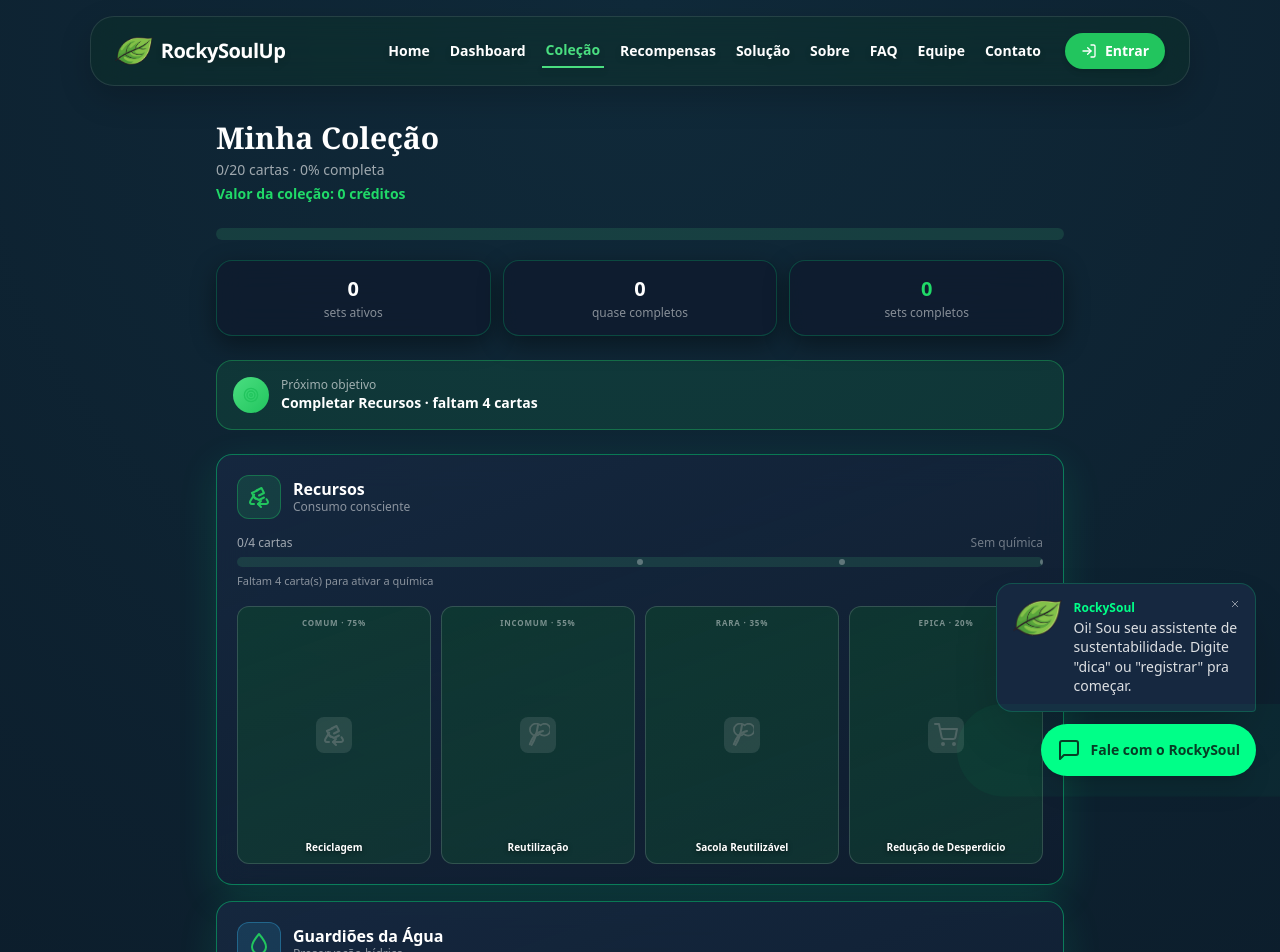
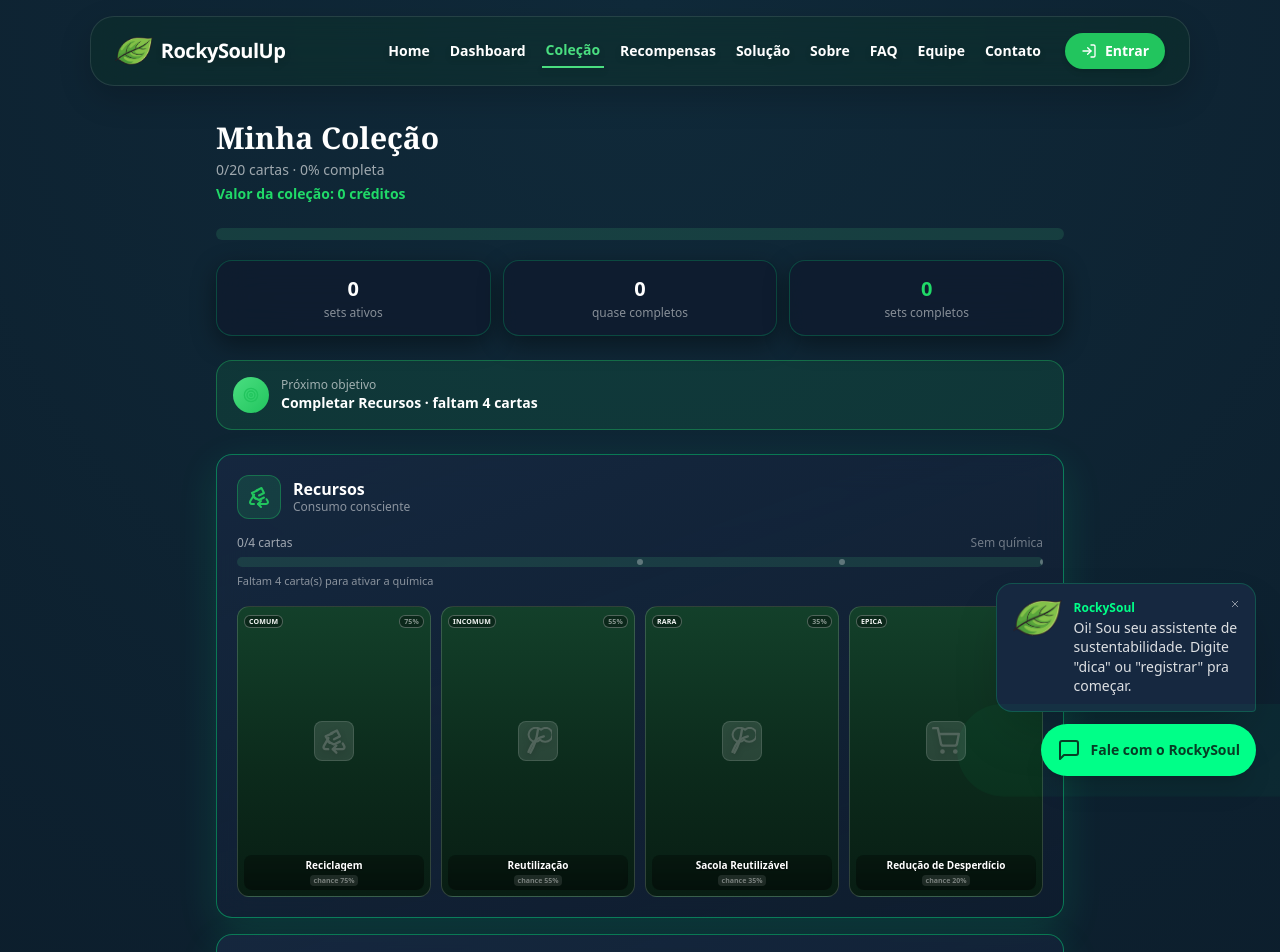
Before and after one commit to igorodriguesd/rockysoul-react, a React (Vite) app: page /colecao in a window 1280 px wide. Shown: the top 952 px of the page. Built offline with nearby package versions, Linux system fonts and the light colour scheme; the HTML template or start-up script is replaced by a standard one.

Commit message:
Deixa as cartinhas com cara de carta de futebol: fundo nas cores de cada raridade, brilho no foil, efeito legal quando passa o mouse e todas as informacoes direto na carta, sem precisar clicar pra abrir detalhe

```diff
--- a/src/components/CardItem.tsx
+++ b/src/components/CardItem.tsx
@@ -1,15 +1,6 @@
-import { useState } from 'react';
 import type { Carta } from '../types';
-import { CHANCE_DROP_POR_RARIDADE, getValorCarta } from '../data/cartas';
-import CardModal from './CardModal';
-
-const CORES_RARIDADE: Record<Carta['raridade'], string> = {
-  comum: '#9ca3af',
-  incomum: '#38bdf8',
-  rara: '#a66cff',
-  epica: '#f5c451',
-  lendaria: '#f59e0b',
-};
+import { CHANCE_DROP_POR_RARIDADE, getValorCarta, SETS_CARTAS } from '../data/cartas';
+import { getCardBackground, getCardLabel, getIniciaisSet, TIER } from '../data/cartasStyle';
 
 interface Props {
   carta: Carta;
@@ -19,66 +10,87 @@ interface Props {
 }
 
 export default function CardItem({ carta, bloqueada, ativa, foil = false }: Props) {
-  const [modalAberto, setModalAberto] = useState(false);
+  const set = SETS_CARTAS.find(s => s.id === carta.setId);
+  const tier = TIER[carta.raridade];
 
-  const corBorda = bloqueada ? 'rgba(255,255,255,0.15)' : foil ? '#fde68a' : CORES_RARIDADE[carta.raridade];
+  const corBorda = bloqueada ? 'rgba(255,255,255,0.16)' : foil ? '#ffe9a8' : tier.border;
   const glow = bloqueada
     ? 'none'
-    : foil
-      ? '0 0 22px rgba(250,204,21,0.75)'
     : ativa
-        ? '0 0 18px rgba(32,217,104,0.65)'
-        : '0 0 10px rgba(32,217,104,0.25)';
+      ? `0 0 16px rgba(32,217,104,0.6), 0 0 40px ${tier.glow}`
+      : `0 0 12px ${tier.glow}`;
 
   return (
-    <>
-      <button
-        type="button"
-        onClick={() => !bloqueada && setModalAberto(true)}
-        disabled={bloqueada}
-        className={`relative rounded-xl border p-2.5 flex flex-col items-center justify-between transition-all duration-300 w-full aspect-[3/4] ${
-          bloqueada ? 'cursor-not-allowed' : 'cursor-pointer hover:-translate-y-1 hover:brightness-110'
-        }`}
+    <div
+      className={`fut-card fut-hover ${foil ? 'fut-foil' : ''} relative rounded-xl border p-1.5 pt-2 flex flex-col items-center w-full aspect-[2/3]`}
       style={{
+        ['--fut-glow' as string]: glow === 'none' ? undefined : !ativa ? tier.glow : 'rgba(32,217,104,0.6)',
         borderColor: corBorda,
         boxShadow: glow,
         background: bloqueada
-            ? 'linear-gradient(160deg, rgba(11,74,44,0.5), rgba(18,89,54,0.35))'
-            : foil
-              ? 'linear-gradient(160deg, rgba(120,85,20,0.65), rgba(70,45,15,0.8))'
-              : 'linear-gradient(160deg, rgba(11,74,44,0.9), rgba(18,89,54,0.7))',
+          ? 'linear-gradient(180deg, #13402a 0%, #0c2b1c 55%, #081d13 100%)'
+          : getCardBackground(carta.raridade, foil),
       }}
-        aria-label={bloqueada ? `Carta bloqueada: ${carta.nome}` : carta.nome}
+      title={`${carta.nome}${foil ? ' · brilhante' : ''}`}
     >
-        {foil && (
-          <span className="absolute top-1 left-1 text-[11px]" title="Carta brilhante">✨</span>
-        )}
+      <div className="relative z-10 flex items-center justify-between w-full gap-1">
+        <span className="fut-chip rounded-md px-1 py-0.5 text-[7px] leading-none font-bold tracking-wide text-white/95">
+          {bloqueada ? carta.raridade.toUpperCase() : foil ? `✨ ${getCardLabel(carta)}` : getCardLabel(carta)}
+        </span>
         <span
-          className="text-[8px] uppercase tracking-widest font-semibold"
-          style={{ color: bloqueada ? 'rgba(255,255,255,0.45)' : foil ? '#fde68a' : CORES_RARIDADE[carta.raridade] }}
+          className="fut-chip rounded-md px-1 py-0.5 text-[7px] leading-none font-bold tracking-wide"
+          style={{ color: bloqueada ? 'rgba(255,255,255,0.5)' : tier.texto }}
         >
-          {bloqueada ? `${carta.raridade} · ${CHANCE_DROP_POR_RARIDADE[carta.raridade]}%` : carta.raridade}
+          {bloqueada ? `${CHANCE_DROP_POR_RARIDADE[carta.raridade]}%` : set ? getIniciaisSet(set.id) : ''}
         </span>
-        <span className="flex items-center justify-center w-9 h-9 rounded-lg" style={{ background: 'rgba(255,255,255,0.1)' }}>
+      </div>
+
+      <div className="relative z-10 flex-1 flex items-center justify-center w-full py-1">
+        <span
+          className="flex items-center justify-center w-10 h-10 rounded-lg"
+          style={{
+            background: foil ? 'rgba(0,0,0,0.22)' : 'rgba(255,255,255,0.12)',
+            boxShadow: bloqueada ? 'none' : `0 0 12px ${tier.glow}`,
+            border: `1px solid ${bloqueada ? 'rgba(255,255,255,0.12)' : 'rgba(255,255,255,0.35)'}`,
+          }}
+        >
           <img
             src={carta.icone}
             alt=""
-            className={`w-6 h-6 ${bloqueada ? 'grayscale opacity-35' : ''} ${foil ? 'drop-shadow-[0_0_6px_rgba(250,204,21,0.9)]' : ''}`}
+            className={`w-7 h-7 ${bloqueada ? 'grayscale opacity-35' : ''} ${
+              foil ? 'drop-shadow-[0_0_7px_rgba(250,204,21,0.95)]' : 'drop-shadow-[0_2px_3px_rgba(0,0,0,0.45)]'
+            }`}
           />
         </span>
-        <span
-          className="text-[10px] font-semibold text-center leading-tight text-white"
-          style={bloqueada ? { textShadow: '0 1px 4px rgba(0,0,0,0.55)' } : undefined}
+      </div>
+
+      <div className="relative z-10 fut-plate rounded-lg w-full px-1 py-1 text-center">
+        <p
+          className="text-[10px] font-semibold leading-tight text-white line-clamp-1"
+          style={{ textShadow: '0 1px 3px rgba(0,0,0,0.7)' }}
         >
           {carta.nome}
+        </p>
+        {!bloqueada && (
+          <p className="mt-0.5 text-[7px] leading-tight text-white/60 line-clamp-2">{carta.descricao}</p>
+        )}
+        <div className="flex items-center justify-center gap-1.5 mt-1">
+          <span
+            className="rounded px-1 py-0.5 text-[7px] leading-none font-bold"
+            style={{ background: 'rgba(255,255,255,0.1)', color: bloqueada ? 'rgba(255,255,255,0.4)' : tier.texto }}
+          >
+            chance {CHANCE_DROP_POR_RARIDADE[carta.raridade]}%
           </span>
           {!bloqueada && (
-          <span className="text-[8px] font-bold" style={{ color: foil ? '#fde68a' : '#4ade80' }}>
-            {getValorCarta(carta, foil)} créd.
+            <span
+              className="rounded px-1 py-0.5 text-[7px] leading-none font-bold"
+              style={{ background: 'rgba(32,217,104,0.22)', color: foil ? '#fde68a' : '#7dffb0' }}
+            >
+              +{getValorCarta(carta, foil)} créd.
             </span>
           )}
-      </button>
-      {modalAberto && <CardModal carta={carta} foil={foil} onFechar={() => setModalAberto(false)} />}
-    </>
+        </div>
+      </div>
+    </div>
   );
 }
--- a/src/components/CardModal.tsx
+++ /dev/null
@@ -1,88 +0,0 @@
-import type { Carta } from '../types';
-import { SETS_CARTAS, getValorCarta } from '../data/cartas';
-
-const CORES_RARIDADE: Record<Carta['raridade'], string> = {
-  comum: '#9ca3af',
-  incomum: '#38bdf8',
-  rara: '#a66cff',
-  epica: '#f5c451',
-  lendaria: '#f59e0b',
-};
-
-interface Props {
-  carta: Carta;
-  foil?: boolean;
-  onFechar: () => void;
-}
-
-export default function CardModal({ carta, foil = false, onFechar }: Props) {
-  const set = SETS_CARTAS.find(s => s.id === carta.setId) ?? SETS_CARTAS[0];
-  const cor = foil ? '#fde68a' : CORES_RARIDADE[carta.raridade];
-
-  return (
-    <div
-      className="fixed inset-0 z-9998 flex items-center justify-center bg-black/60 backdrop-blur-sm p-4"
-      onClick={onFechar}
-    >
-      <div
-        role="dialog"
-        aria-modal="true"
-        aria-label={carta.nome}
-        className="glass-strong rounded-2xl max-w-sm w-full p-5 relative"
-        onClick={e => e.stopPropagation()}
-      >
-        <button
-          onClick={onFechar}
-          className="absolute top-3 right-3 text-white/60 hover:text-white transition-colors"
-          aria-label="Fechar"
-        >
-          <svg width="18" height="18" viewBox="0 0 24 24" fill="none" stroke="currentColor" strokeWidth="2">
-            <path d="M18 6L6 18M6 6l12 12" />
-          </svg>
-        </button>
-
-        <div
-          className="rounded-xl p-5 text-center mb-4 border"
-          style={{ borderColor: cor, boxShadow: `0 0 30px ${cor}55`, background: 'rgba(11,74,44,0.5)' }}
-        >
-          <span className="text-[10px] uppercase tracking-widest font-semibold" style={{ color: cor }}>
-            {foil ? '✨ Brilhante · ' : ''}{carta.raridade}
-          </span>
-          <div className="flex justify-center my-3">
-            <img
-              src={carta.icone}
-              alt=""
-              className={`w-16 h-16 rounded-2xl ${foil ? 'drop-shadow-[0_0_10px_rgba(250,204,21,0.9)]' : ''}`}
-              style={{ background: 'rgba(255,255,255,0.1)' }}
-            />
-          </div>
-          <h2 className="text-white text-2xl font-bold">{carta.nome}</h2>
-          <p className="text-white/60 text-xs mt-1">{set.nome} · {set.tema}</p>
-          <p className="text-xs font-semibold mt-2" style={{ color: foil ? '#fde68a' : '#4ade80' }}>
-            Valor de coleção: <span className="font-bold">{getValorCarta(carta, foil)}</span> créditos{foil ? ' (×3 brilhante)' : ''}
-          </p>
-        </div>
-
-        <div className="space-y-3">
-          <div>
-            <p className="text-white/50 text-xs mb-1">Descrição</p>
-            <p className="text-white text-sm leading-relaxed">{carta.descricao}</p>
-          </div>
-
-          <div className="rounded-xl p-3" style={{ background: 'rgba(32,217,104,0.08)', border: '1px solid rgba(32,217,104,0.2)' }}>
-            <p className="text-[#20d968] text-xs font-semibold mb-1">Saiba mais</p>
-            <p className="text-white/80 text-sm leading-relaxed">{carta.educativa}</p>
-          </div>
-        </div>
-
-        <button
-          onClick={onFechar}
-          className="w-full mt-5 rounded-xl py-2.5 text-white font-semibold transition-colors hover:brightness-110"
-          style={{ background: 'linear-gradient(135deg, #4ade80, #22c55e)' }}
-        >
-          Fechar
-        </button>
-      </div>
-    </div>
-  );
-}
--- a/src/components/NovaCarta.tsx
+++ b/src/components/NovaCarta.tsx
@@ -1,5 +1,6 @@
 import type { NovaCartaInfo } from '../types';
 import { useColecao } from '../context/CollectionContext';
+import { getCardBackground, getCardLabel, getIniciaisSet, TIER } from '../data/cartasStyle';
 
 interface Props {
   novaCarta: NovaCartaInfo;
@@ -10,6 +11,7 @@ export default function NovaCarta({ novaCarta, foil = false }: Props) {
   const { carta, set, quimicaNova, bonusGanho } = novaCarta;
   const { getProgressoTotal } = useColecao();
   const { obtidas, total } = getProgressoTotal();
+  const tier = TIER[carta.raridade];
 
   return (
     <div className="text-center">
@@ -17,18 +19,35 @@ export default function NovaCarta({ novaCarta, foil = false }: Props) {
       {foil && <p className="text-[#fde68a] text-sm font-bold tracking-wide mt-0.5">✨ VERSÃO BRILHANTE ✨</p>}
 
       <div
-        className="mx-auto mt-3 rounded-2xl p-4 max-w-[180px]"
+        className={`fut-card ${foil ? 'fut-foil' : ''} ${!foil && carta.raridade === 'lendaria' ? 'fut-legend' : ''} relative rounded-xl border mx-auto mt-3 max-w-[170px] p-2 flex flex-col items-center text-center`}
         style={{
-          border: foil ? '1px solid rgba(250,204,21,0.7)' : '1px solid rgba(32,217,104,0.5)',
-          boxShadow: foil ? '0 0 30px rgba(250,204,21,0.5)' : '0 0 30px rgba(32,217,104,0.35)',
-          background: foil
-            ? 'linear-gradient(160deg, rgba(120,85,20,0.75), rgba(70,45,15,0.85))'
-            : 'linear-gradient(160deg, rgba(11,74,44,0.9), rgba(18,89,54,0.8))',
+          borderColor: foil ? '#ffe9a8' : tier.border,
+          boxShadow: `0 0 26px ${foil ? 'rgba(250,204,21,0.5)' : tier.glow}`,
+          background: getCardBackground(carta.raridade, foil),
         }}
       >
-        <img src={carta.icone} alt="" className={`w-12 h-12 mx-auto ${foil ? 'drop-shadow-[0_0_8px_rgba(250,204,21,0.9)]' : ''}`} />
-        <p className="text-white font-bold text-sm mt-2">{carta.nome}</p>
-        <p className="text-white/60 text-xs">{set.nome} · {carta.raridade}</p>
+        <div className="relative z-10 flex items-center justify-between w-full">
+          <span className="fut-chip rounded-md px-1 py-0.5 text-[8px] font-bold tracking-wide text-white/95">
+            {foil ? `✨ ${getCardLabel(carta)}` : getCardLabel(carta)}
+          </span>
+          <span className="fut-chip rounded-md px-1 py-0.5 text-[8px] font-bold tracking-wide text-white/95">
+            {getIniciaisSet(set.id)}
+          </span>
+        </div>
+        <span
+          className="relative z-10 flex items-center justify-center w-12 h-12 rounded-xl my-2"
+          style={{ background: 'rgba(255,255,255,0.13)', border: '1px solid rgba(255,255,255,0.4)' }}
+        >
+          <img
+            src={carta.icone}
+            alt=""
+            className={`w-8 h-8 ${foil ? 'drop-shadow-[0_0_8px_rgba(250,204,21,0.95)]' : ''}`}
+          />
+        </span>
+        <div className="relative z-10 fut-plate rounded-lg w-full px-1.5 py-1">
+          <p className="text-white font-bold text-sm leading-tight">{carta.nome}</p>
+          <p className="text-white/75 text-[10px] mt-0.5">{set.nome} · {tier.nome}</p>
+        </div>
       </div>
 
       <p className="text-white/70 text-sm mt-3">
--- /dev/null
+++ b/src/data/cartasStyle.ts
@@ -0,0 +1,55 @@
+import type { Carta, RaridadeCarta } from '../types';
+
+export const SETS_INICIAIS: Record<string, string> = {
+  recursos: 'RE',
+  agua: 'AG',
+  'cidade-verde': 'CV',
+  'energia-limpa': 'EL',
+  cultivo: 'CT',
+};
+
+export function getIniciaisSet(setId: string): string {
+  return SETS_INICIAIS[setId] ?? setId.slice(0, 2).toUpperCase();
+}
+
+const FUNDO_POR_RARIDADE: Record<RaridadeCarta, string> = {
+  comum: 'linear-gradient(135deg, #8fdc9a 0%, #3ba05f 48%, #14532d 100%)',
+  incomum: 'linear-gradient(135deg, #e2ebf5 0%, #9fb1c8 48%, #48576d 100%)',
+  rara: 'linear-gradient(135deg, #ffdf79 0%, #e8a81e 48%, #7c5606 100%)',
+  epica: 'linear-gradient(115deg, #ff4d9e 0%, #b74eff 46%, #2f7bff 100%)',
+  lendaria: 'linear-gradient(150deg, #24365f 0%, #101a38 55%, #0a0f22 100%)',
+};
+
+const GLOW_POR_RARIDADE: Record<RaridadeCarta, string> = {
+  comum: 'radial-gradient(circle at 18% 12%, rgba(255,255,255,0.32), transparent 46%), radial-gradient(circle at 85% 88%, rgba(20,83,45,0.55), transparent 48%)',
+  incomum: 'radial-gradient(circle at 20% 10%, rgba(255,255,255,0.42), transparent 46%), radial-gradient(circle at 82% 88%, rgba(72,87,109,0.5), transparent 48%)',
+  rara: 'radial-gradient(circle at 22% 14%, rgba(255,255,255,0.5), transparent 46%), radial-gradient(circle at 82% 86%, rgba(124,86,6,0.55), transparent 46%), radial-gradient(circle at 60% 30%, rgba(255,224,140,0.35), transparent 40%)',
+  epica: 'radial-gradient(circle at 22% 14%, rgba(255,140,200,0.5), transparent 46%), radial-gradient(circle at 84% 86%, rgba(80,140,255,0.55), transparent 46%), radial-gradient(circle at 60% 35%, rgba(255,255,255,0.18), transparent 42%)',
+  lendaria: 'radial-gradient(circle at 82% 12%, rgba(255,205,110,0.4), transparent 46%), radial-gradient(circle at 20% 90%, rgba(60,90,180,0.35), transparent 48%), radial-gradient(circle at 50% 40%, rgba(255,255,255,0.1), transparent 50%)',
+};
+
+export interface FutTier {
+  border: string;
+  glow: string;
+  texto: string;
+  nome: string;
+}
+
+export const TIER: Record<RaridadeCarta, FutTier> = {
+  comum: { border: '#8be2a0', glow: 'rgba(123,222,160,0.5)', texto: '#d7ffe4', nome: 'Eco' },
+  incomum: { border: '#e6edf6', glow: 'rgba(210,224,240,0.55)', texto: '#f2f7ff', nome: 'Prata' },
+  rara: { border: '#ffe18a', glow: 'rgba(255,209,102,0.55)', texto: '#fff2bf', nome: 'Centurião' },
+  epica: { border: '#ff9bcb', glow: 'rgba(255,120,200,0.6)', texto: '#ffe1f1', nome: 'TOTS' },
+  lendaria: { border: '#ffd977', glow: 'rgba(255,205,110,0.55)', texto: '#ffeab0', nome: 'Ícone' },
+};
+
+const TONALIDADE_FOIL = 'linear-gradient(115deg, rgba(255,232,150,0.55) 0%, transparent 42%, rgba(255,255,255,0.35) 55%, transparent 78%)';
+
+export function getCardBackground(raridade: RaridadeCarta, foil = false): string {
+  const fundo = `${FUNDO_POR_RARIDADE[raridade]}, ${GLOW_POR_RARIDADE[raridade]}`;
+  return foil ? `${fundo}, ${TONALIDADE_FOIL}` : fundo;
+}
+
+export function getCardLabel(carta: Carta): string {
+  return TIER[carta.raridade].nome;
+}
--- a/src/index.css
+++ b/src/index.css
@@ -103,6 +103,64 @@
   filter: drop-shadow(0 30px 30px rgba(0, 0, 0, 0.4));
 }
 
+.fut-card {
+  position: relative;
+  overflow: hidden;
+}
+
+.fut-card.fut-foil::after {
+  content: '';
+  position: absolute;
+  top: -60%;
+  left: -80%;
+  width: 55%;
+  height: 260%;
+  pointer-events: none;
+  z-index: 2;
+  transform: rotate(18deg);
+  background: linear-gradient(100deg, transparent, rgba(255, 255, 255, 0.5), transparent);
+  animation: fut-shine 2.4s linear infinite;
+}
+
+.fut-card.fut-hover {
+  transition: transform 0.4s cubic-bezier(0.22, 1, 0.36, 1), box-shadow 0.4s ease, filter 0.3s ease;
+  will-change: transform;
+}
+
+.fut-card.fut-hover:not(:disabled):hover {
+  z-index: 60;
+  transform: perspective(800px) translateY(-58px) rotateZ(-7deg) rotateX(14deg) scale(1.16);
+  filter: brightness(1.12) saturate(1.12);
+  box-shadow: 0 34px 70px rgba(0, 0, 0, 0.55), 0 0 34px var(--fut-glow, rgba(32, 217, 104, 0.5));
+}
+
+.fut-plate {
+  background: linear-gradient(180deg, rgba(0, 0, 0, 0.28), rgba(0, 0, 0, 0.42));
+  backdrop-filter: blur(2px);
+  -webkit-backdrop-filter: blur(2px);
+}
+
+.fut-chip {
+  background: rgba(0, 0, 0, 0.35);
+  border: 1px solid rgba(255, 255, 255, 0.28);
+  backdrop-filter: blur(2px);
+  -webkit-backdrop-filter: blur(2px);
+}
+
+@keyframes fut-shine {
+  0% { transform: translateX(-160%) rotate(18deg); }
+  100% { transform: translateX(420%) rotate(18deg); }
+}
+
+.fut-legend {
+  animation: fut-hue 9s ease-in-out infinite;
+}
+
+@keyframes fut-hue {
+  0%, 100% { filter: hue-rotate(0deg) saturate(1); }
+  50% { filter: hue-rotate(14deg) saturate(1.15); }
+}
+
 @media (prefers-reduced-motion: reduce) {
   .floating-island,
   .animate-float-slow,
@@ -110,6 +168,10 @@
   .animate-pulse-glow {
     animation: none;
   }
+  .fut-card.fut-foil::after,
+  .fut-legend {
+    animation: none;
+  }
   html {
     scroll-behavior: auto;
   }
```
Lines whose indentation alone changed are shown as unchanged.
